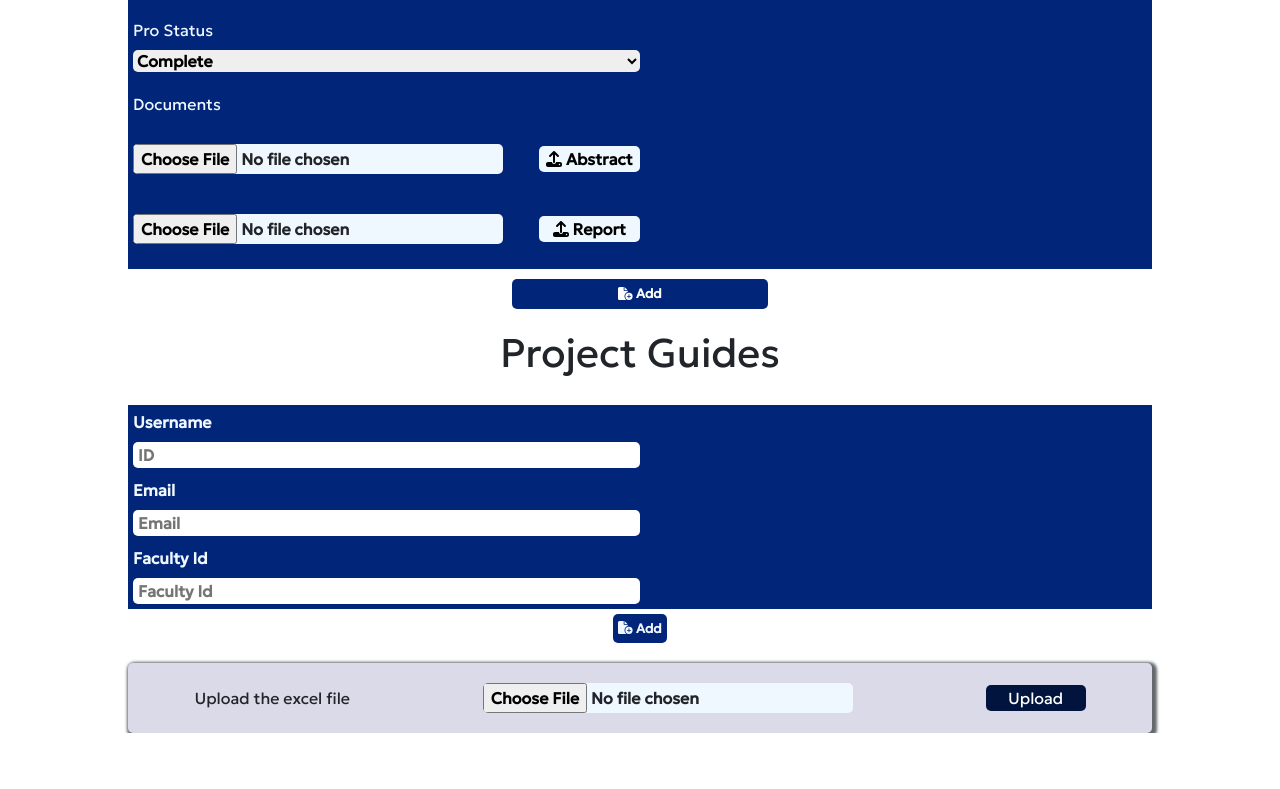
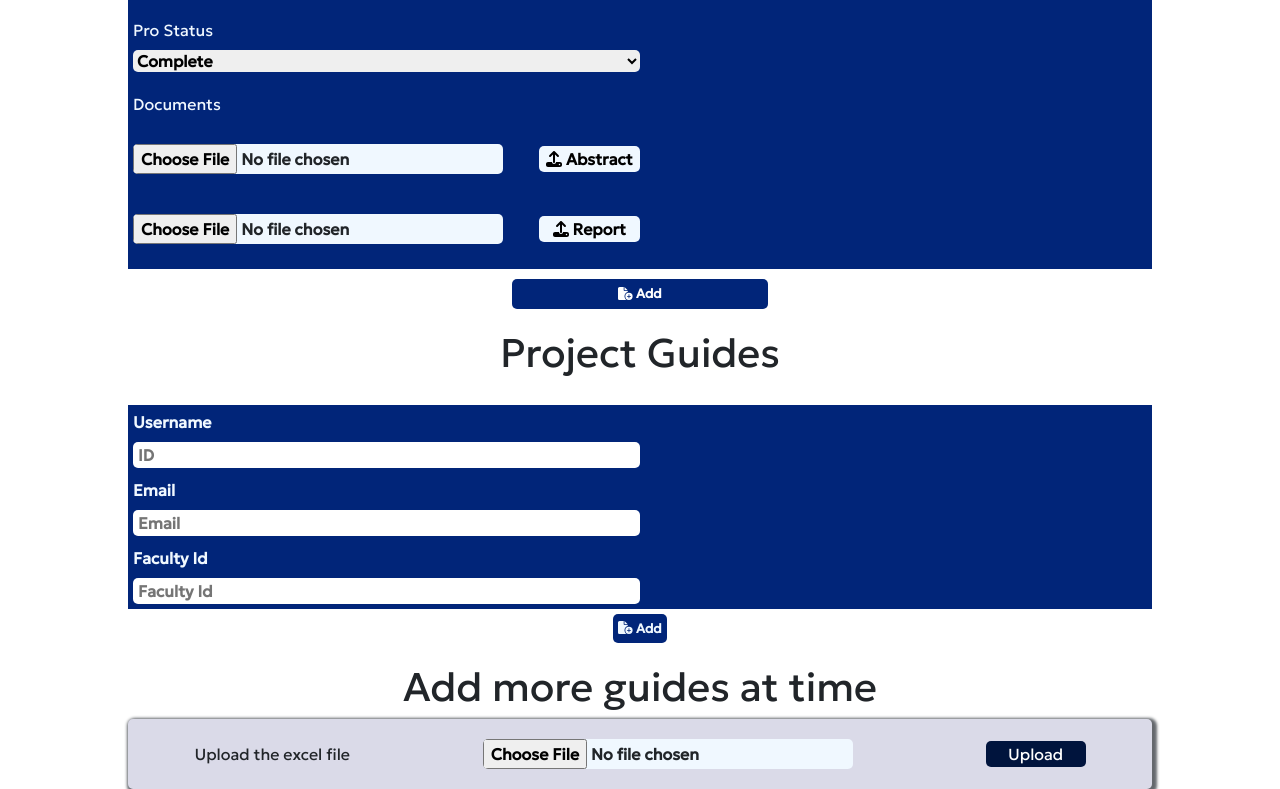
Before and after one commit to Investment-Analysis-Project/mini-project-project-manager-cet, a React (Create React App) app in the folder client/: page /adminpanel in a window 1280 px wide. Shown: the part 975-1764 px from the top of the page. Before the commit the page ends 1708 px from the top, so only its background shows below. Built offline with nearby package versions, Linux system fonts and the light colour scheme; no server answers.

Commit message:
Bulk Guides

```diff
--- a/client/src/components/addbulkguide/Addbulkguide.jsx
+++ b/client/src/components/addbulkguide/Addbulkguide.jsx
@@ -29,7 +29,6 @@ const Addbulkguide = () => {
         e.preventDefault();
 
         const token = localStorage.getItem('token');
-
         const reader = new FileReader();
 
         reader.onload = (e) => {
@@ -62,19 +61,13 @@ const Addbulkguide = () => {
                     console.log(err);
                 }
             })};
-
-            //Convert the JSON data to a Blob
-            // const jsonBlob = new Blob([JSON.stringify(jsonData)], { type: 'application/json' });
-            // console.log(jsonBlob);
-            //Save the JSON file
-            //saveAs(jsonBlob, 'data.json');
         };
-
         reader.readAsArrayBuffer(file);
     }
 
     return(
         <div className='addbulkguide'>
+            <h1>Add more guides at time</h1>
             <div className='bulkguide'>
                 <span>Upload the excel file</span>
                 <input type="file" className="customfile" onChange={change}/>
```
